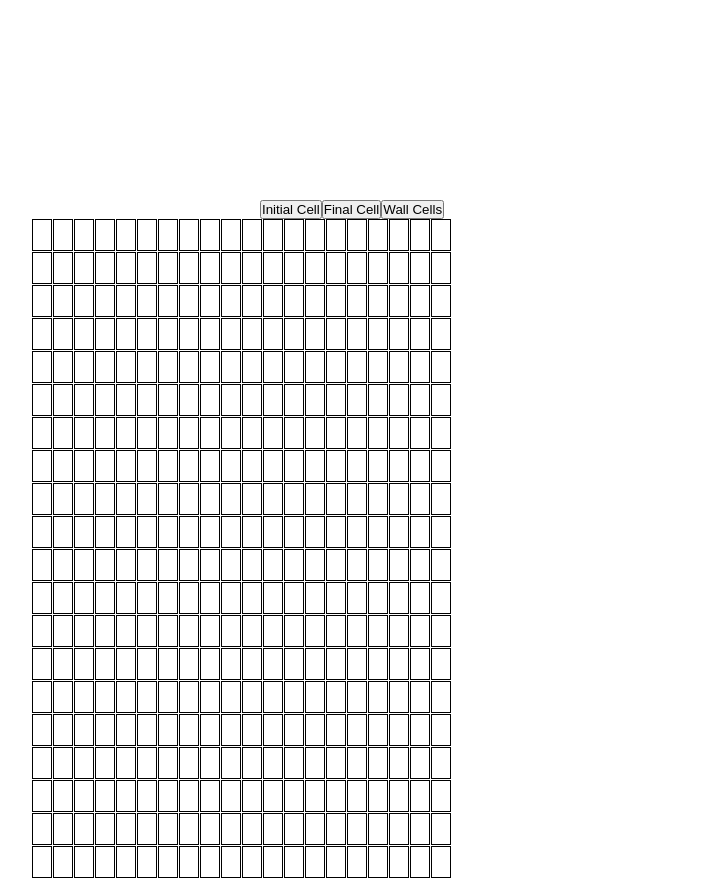
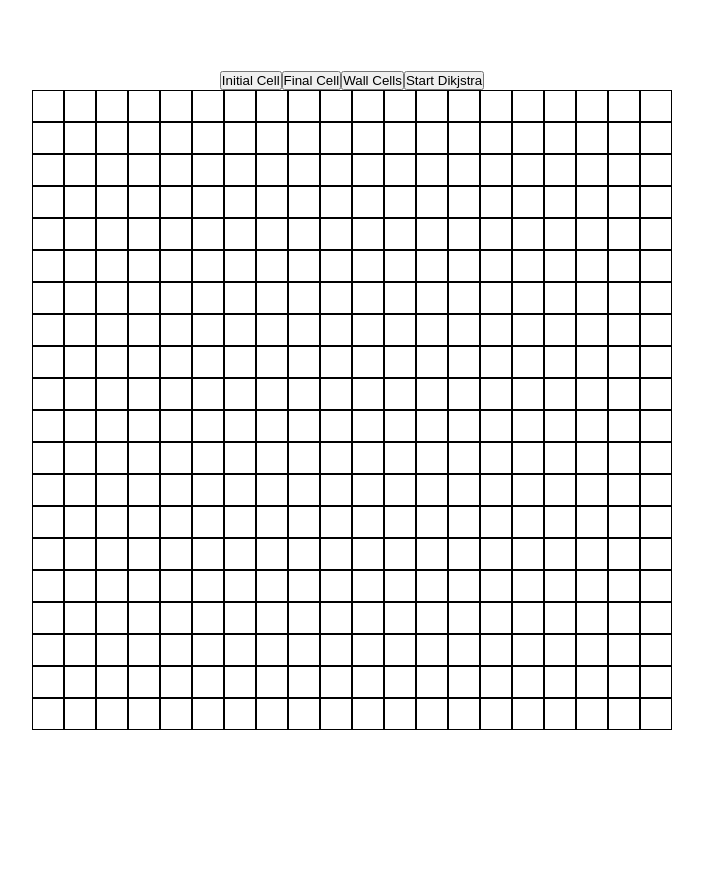
Before and after one commit to MiYazJE/Pathfinding-Visualization, a React (Create React App) app: page / in a window 1280 px wide. Shown: the whole page, without its empty margins (288-991 px from the left). After the commit the page ends 800 px from the top, so only its background shows below. Built offline with nearby package versions, Linux system fonts and the light colour scheme; the HTML template or start-up script is replaced by a standard one.

Commit message:
Dijkstra algorithm implemented, need refactor :)

```diff
--- a/package.json
+++ b/package.json
@@ -6,6 +6,7 @@
     "@testing-library/jest-dom": "^4.2.4",
     "@testing-library/react": "^9.4.0",
     "@testing-library/user-event": "^7.2.1",
+    "js-priority-queue": "^0.1.5",
     "react": "^16.12.0",
     "react-dom": "^16.12.0",
     "react-scripts": "3.3.1"
--- a/src/App.css
+++ b/src/App.css
@@ -15,20 +15,50 @@
 .app {
     min-width: 50%;
     height: 50%;
+    display: flex;
+    justify-content: center;
+    align-items: center;
+    flex-direction: column;
 }
 
 .Grid {
-    grid-gap: 1px 1px;
+
 }
 
 .Cell {
     border: 0.1px solid black;
 }
 
+.visited {
+    border: 1px solid white;
+    background-color: green;
+}
+
+.wall {
+    border: 1px solid white;
+    background-color: black;
+}
+
+.initialCell {
+    border: 1px solid white;
+    background-color: blue;
+}
+
+.finalCell {
+    border: 1px solid white;
+    background-color: red;
+}
+
+.camino {
+    border: 1px solid white;
+    background-color: purple;
+}
+
 .MazeControls {
     display: flex;
     flex-direction: row;
     flex-wrap: wrap;
-    justify-content: center;
+    justify-content: space-evenly;
+    height: 50px;
     align-items: center;
 }
--- a/src/App.js
+++ b/src/App.js
@@ -2,35 +2,140 @@ import React, { Component } from 'react';
 import Grid from './components/Grid';
 import MazeControls from './components/MazeControls';
 import './App.css';
+const PriorityQueue = require('js-priority-queue');
+
+class State {
+	constructor(index, weight) {
+		this.indexNode = index;
+		this.weight = weight;
+	}
+}
+
+const sleep = (time) => new Promise(res => setTimeout(res, time));
 
 class App extends Component {
 
 	constructor(props) {
 		super(props);
-		this.state= {
+		this.state = {
 			ROW_CELLS: 20,
 			COL_CELLS: 20,
 			showGrid: false,
 			cellHeight: null,
 			cellWidth: null,
+			maze: null, // this contains the data for the algorithm like visited cells, wall cells, initial and final ones
+			indexInitialCell: null,
+			indexFinalCell: null,
 			controls: {
 				setWalls: false,
-				setInitialCell: false,
+				setInitialCell: true,
 				setFinalCell: false,
 			},
 		}
 		this.refApp = React.createRef();
 	}
 
+	dijkstra = async () => {
+		if (!this.state.indexInitialCell || !this.state.indexFinalCell)
+			return;
+
+		const { maze, indexInitialCell, indexFinalCell, ROW_CELLS } = this.state;
+
+		const q = new PriorityQueue({
+			comparator: (a, b) => a.weight - b.weight,
+			strategy: PriorityQueue.ArrayStrategy
+		});
+		const distances = new Array(maze.length * maze[0].length).fill(Number.MAX_VALUE);
+		q.queue(new State(indexInitialCell, 0));
+		distances[indexInitialCell] = 0;
+
+		while (q.length !== 0) {
+
+			let current = q.dequeue();
+			console.log(q)
+
+			if (current.indexNode === indexFinalCell) {
+				console.log('Nodo final encontrado!');
+				break;
+			}
+
+			const [i, j] = this.getRowAndColIndex(current.indexNode);
+			if (maze[i][j].visited || maze[i][j].isWall || current.weight > maze[i][j].weight)
+				continue;
+
+			maze[i][j].visited = true;
+			this.setState({ maze })
+			await sleep(100)
+
+			for (let row = -1; row <= 1; row++) {
+				for (let col = -1; col <= 1; col++) {
+					if (Math.abs(row + col) !== 1) continue;
+
+					let y = i + row;
+					let x = j + col;
+
+					if (y < 0 || x < 0 || y >= maze.length || x >= maze[0].length || maze[y][x].visited)
+						continue;
+
+					let potentialWeight = current.weight + maze[y][x].weight + 1;
+					if (potentialWeight < distances[maze[y][x].index]) {
+						let index = y * ROW_CELLS + x;
+						q.queue(new State(index, potentialWeight));
+						maze[y][x].weight = potentialWeight;
+						maze[y][x].parent = maze[i][j];
+						distances[maze[y][x].index] = potentialWeight;
+					}
+
+				}
+			}
+
+		}
+
+		let currentIndex = indexFinalCell;
+		while (true) {
+			const [i, j] = this.getRowAndColIndex(currentIndex);
+			maze[i][j].isCamino = true;
+			if (maze[i][j].parent == null) break;
+			currentIndex = maze[i][j].parent.index;
+			this.setState({ maze });
+			await sleep(200);
+		}
+
+	}
+
+	createMaze = () => {
+		const { COL_CELLS, ROW_CELLS } = this.state;
+		const maze = [];
+
+		for (let i = 0; i < ROW_CELLS; i++) {
+			maze.push(
+				Array.from({ length: COL_CELLS }, (_, j) => {
+					const index = (i * ROW_CELLS + j);
+					return this.getInitialCellConf(index);
+				})
+			)
+		}
+
+		return maze;
+	}
+
 	componentDidMount() {
 
-		const { clientWidth, clientHeight } = this.refApp.current;
+		const { clientWidth } = this.refApp.current;
+
+		// Create maze
+		const maze = this.createMaze();
 
 		this.setState({
 			cellWidth: (clientWidth / this.state.ROW_CELLS),
-			cellHeight: (clientHeight / this.state.COL_CELLS),
-			showGrid: true
+			cellHeight: (clientWidth / this.state.COL_CELLS),
+			showGrid: true,
+			maze,
 		})
+	}
+
+	getRowAndColIndex = (index) => {
+		return [parseInt(index / this.state.ROW_CELLS), parseInt(index % this.state.COL_CELLS)];
 	}
 
 	handleControls = (typeControl) => {
@@ -41,25 +146,95 @@ class App extends Component {
 		}
 		switch (typeControl) {
 			case 'initial': controls.setInitialCell = true; break;
-			case 'final':   controls.setFinalCell   = true; break;
-			case 'wall':    controls.setWalls       = true; break;
+			case 'final': controls.setFinalCell = true; break;
+			case 'wall': controls.setWalls = true; break;
 			default: break;
 		}
 		this.setState({ controls });
 	}
 
+	getInitialCellConf = (index) => {
+		return {
+			visited: false,
+			isWall: false,
+			isInitialCell: false,
+			isFinalCell: false,
+			isCamino: false,
+			parent: null,
+			weight: 0,
+			index
+		}
+	}
+
+	handleClickCell = (index) => {
+
+		const { controls, maze } = this.state;
+
+		const [i, j] = this.getRowAndColIndex(index);
+		let confCell = maze[i][j];
+
+		if (controls.setWalls) {
+			confCell = this.getInitialCellConf(index);
+			confCell.isWall = true;
+		}
+		else if (controls.setInitialCell) {
+			confCell = this.handleInitialCell(confCell, index);
+		}
+		else if (controls.setFinalCell) {
+			confCell = this.handleFinalCell(confCell, index);
+		}
+
+		maze[i][j] = confCell;
+		this.setState({ maze })
+	}
+
+	handleInitialCell = (confCell, index) => {
+		const { indexInitialCell, maze } = this.state;
+
+		// Remove previous initial cell if exists
+		if (indexInitialCell != null) {
+			const [row, col] = this.getRowAndColIndex(indexInitialCell);
+			maze[row][col] = this.getInitialCellConf(indexInitialCell);
+			maze[row][col].isInitialCell = false;
+		}
+
+		confCell = this.getInitialCellConf(index);
+		confCell.isInitialCell = true;
+		this.setState({ indexInitialCell: index });
+		return confCell;
+	}
+
+	handleFinalCell = (confCell, index) => {
+		const { indexFinalCell, maze } = this.state;
+
+		// Remove previous final cell if exists
+		if (indexFinalCell != null) {
+			const [row, col] = this.getRowAndColIndex(indexFinalCell);
+			maze[row][col] = this.getInitialCellConf(indexFinalCell);
+			maze[row][col].isFinalCell = false;
+		}
+
+		confCell = this.getInitialCellConf(index);
+		confCell.isFinalCell = true;
+		this.setState({ indexFinalCell: index });
+		return confCell;
+	}
+
 	render() {
-		const { controls, ROW_CELLS, COL_CELLS, cellWidth, cellHeight, showGrid } = this.state;
+		const { maze, ROW_CELLS, COL_CELLS, cellWidth, cellHeight, showGrid } = this.state;
+
 		return (
 			<div ref={this.refApp} className="app">
-				<MazeControls onClick={this.handleControls} />
+				<MazeControls startDijkstra={this.dijkstra} onClick={this.handleControls} />
 				{showGrid &&
 					<Grid
-					controls={controls}
+						onClick={this.handleClickCell}
+						maze={maze}
 						rowCells={ROW_CELLS}
 						colCells={COL_CELLS}
 						cellWidth={cellWidth}
 						cellHeight={cellHeight}
+						getInitialCellConf={this.getInitialCellConf}
 					/>}
 			</div>
 		)
--- a/src/components/Cell.js
+++ b/src/components/Cell.js
@@ -3,24 +3,22 @@ import React, { Component } from 'react';
 
 class Cell extends Component {
 
-    getCellBackground = () => {
-        const {visited, isWall, isInitialCell, isFinalCell} = this.props;
-        if (visited)       return 'green';
-        if (isWall)        return 'black';
-        if (isInitialCell) return 'blue';
-        if (isFinalCell)   return 'red';
-        return 'white';
+    getClassName = () => {
+        const { visited, isWall, isInitialCell, isFinalCell, isCamino } = this.props;
+        if (isCamino) return 'camino';
+        if (visited) return 'visited';
+        if (isWall) return 'wall';
+        if (isInitialCell) return 'initialCell';
+        if (isFinalCell) return 'finalCell';
+        return '';
     }
 
     render() {
         const { onClick } = this.props;
-        const backgroundColor = this.getCellBackground();
+        const className = this.getClassName();
         return (
             <div
-                style={{
-                    backgroundColor: backgroundColor
-                }}
-                className="Cell"
+                className={`Cell ${className}`}
                 onClick={onClick}>
             </div>
         )
--- a/src/components/Grid.js
+++ b/src/components/Grid.js
@@ -3,33 +3,9 @@ import Cell from './Cell';
 
 class Grid extends Component {
 
-    constructor(props) {
-        super(props);
-        this.state = {
-            gridComponent: null,
-            maze: null, // this will contains the data for the algorithm like visited cells, wall cells...
-            indexInitialCell: null,
-            indexFinalCell: null,
-        }
-    }
-
-    componentDidMount() {
-        this.createMaze();
-    }
-
-    getInitialCellConf = (index) => {
-        return {
-            visited: false,
-            isWall: false,
-            isInitialCell: false,
-            isFinalCell: false,
-            index
-        }
-    }
-
     createMaze() {
 
-        const { colCells, rowCells } = this.props;
+        const { colCells, rowCells, getInitialCellConf } = this.props;
         const maze = [];
 
         // Create first the maze where we gonna set the data as visited cells...
@@ -37,7 +13,7 @@ class Grid extends Component {
             maze.push(
                 Array.from({ length: colCells }, (_, j) => {
                     const index = (i * rowCells + j);
-                    return this.getInitialCellConf(index);
+                    return getInitialCellConf(index);
                 })
             )
         }
@@ -45,49 +21,12 @@ class Grid extends Component {
         this.setState({ maze })
     }
 
-    handleClickCell = (index) => {
 
-        const { rowCells, colCells, controls } = this.props;
-        const { maze, indexFinalCell, indexInitialCell } = this.state;
 
-        let i = parseInt(index / rowCells);
-        let j = parseInt(index % colCells);
-        let confCell = this.state.maze[i][j];
-
-        if (controls.setWalls) {
-            confCell = this.getInitialCellConf(index);
-            confCell.isWall = true;
-        }
-        else if (controls.setInitialCell) {
-            // Remove previous initial cell if exists
-            if (indexInitialCell != null) {
-                const [row, col] = getRowAndColIndex(rowCells, colCells, indexInitialCell);
-                maze[row][col] = this.getInitialCellConf(indexInitialCell);
-                maze[row][col].isInitialCell = false;
-            }
-            confCell = this.getInitialCellConf(index);
-            confCell.isInitialCell = true;
-            this.setState({ indexInitialCell: index });
-        }
-        else if (controls.setFinalCell) {
-            // Remove previous final cell if exists
-            if (indexFinalCell != null) {
-                const [row, col] = getRowAndColIndex(rowCells, colCells, indexFinalCell);
-                maze[row][col] = this.getInitialCellConf(indexFinalCell);
-                maze[row][col].isFinalCell = false;
-            }
-            confCell = this.getInitialCellConf(index);
-            confCell.isFinalCell = true;
-            this.setState({ indexFinalCell: index });
-        }
-
-        maze[i][j] = confCell;
-        this.setState({ maze })
-    }
-
-    getGridComponent = () => {
+    createGridComponent = () => {
         const { cellHeight, cellWidth, colCells, rowCells } = this.props;
         const gridComponent = [];
+
         for (let i = 0; i < rowCells; i++) {
             gridComponent.push(
                 Array.from({ length: colCells }, (_, j) => {
@@ -97,21 +36,24 @@ class Grid extends Component {
                             cellWidth={cellWidth}
                             cellHeight={cellHeight}
                             key={index}
-                            visited={this.state.maze[i][j].visited}
-                            isWall={this.state.maze[i][j].isWall}
-                            isInitialCell={this.state.maze[i][j].isInitialCell}
-                            isFinalCell={this.state.maze[i][j].isFinalCell}
-                            onClick={() => this.handleClickCell(index)}
+                            visited={this.props.maze[i][j].visited}
+                            isWall={this.props.maze[i][j].isWall}
+                            isInitialCell={this.props.maze[i][j].isInitialCell}
+                            isFinalCell={this.props.maze[i][j].isFinalCell}
+                            isCamino={this.props.maze[i][j].isCamino}
+                            onClick={() => this.props.onClick(index)}
                         />
                     )
                 })
             )
         }
+
         return gridComponent;
     }
 
     render() {
         const { rowCells, colCells, cellHeight, cellWidth } = this.props;
+
         return (
             <div
                 style={{
@@ -121,15 +63,11 @@ class Grid extends Component {
                 }}
                 className="Grid"
             >
-                {this.state.maze && this.getGridComponent()}
+                {this.props.maze && this.createGridComponent()}
             </div>
         )
     }
 
 }
 
-const getRowAndColIndex = (totalRowCells, totalColCells, index) => {
-    return [parseInt(index / totalRowCells), parseInt(index % totalColCells)];
-}
-
 export default Grid;
--- a/src/components/MazeControls.js
+++ b/src/components/MazeControls.js
@@ -3,7 +3,7 @@ import React, { Component } from 'react';
 export class MazeControls extends Component {
 
     render() {
-        const { onClick } = this.props;
+        const { onClick, startDijkstra } = this.props;
         return (
             <div className="MazeControls">
                 <button onClick={() => onClick('initial')}>
@@ -15,6 +15,9 @@ export class MazeControls extends Component {
                 <button onClick={() => onClick('wall')}>
                     Wall Cells
                 </button>
+                <button onClick={startDijkstra}>
+                    Start Dikjstra
+                </button>
             </div>
         );
     }
```
Lines whose indentation alone changed are shown as unchanged.
